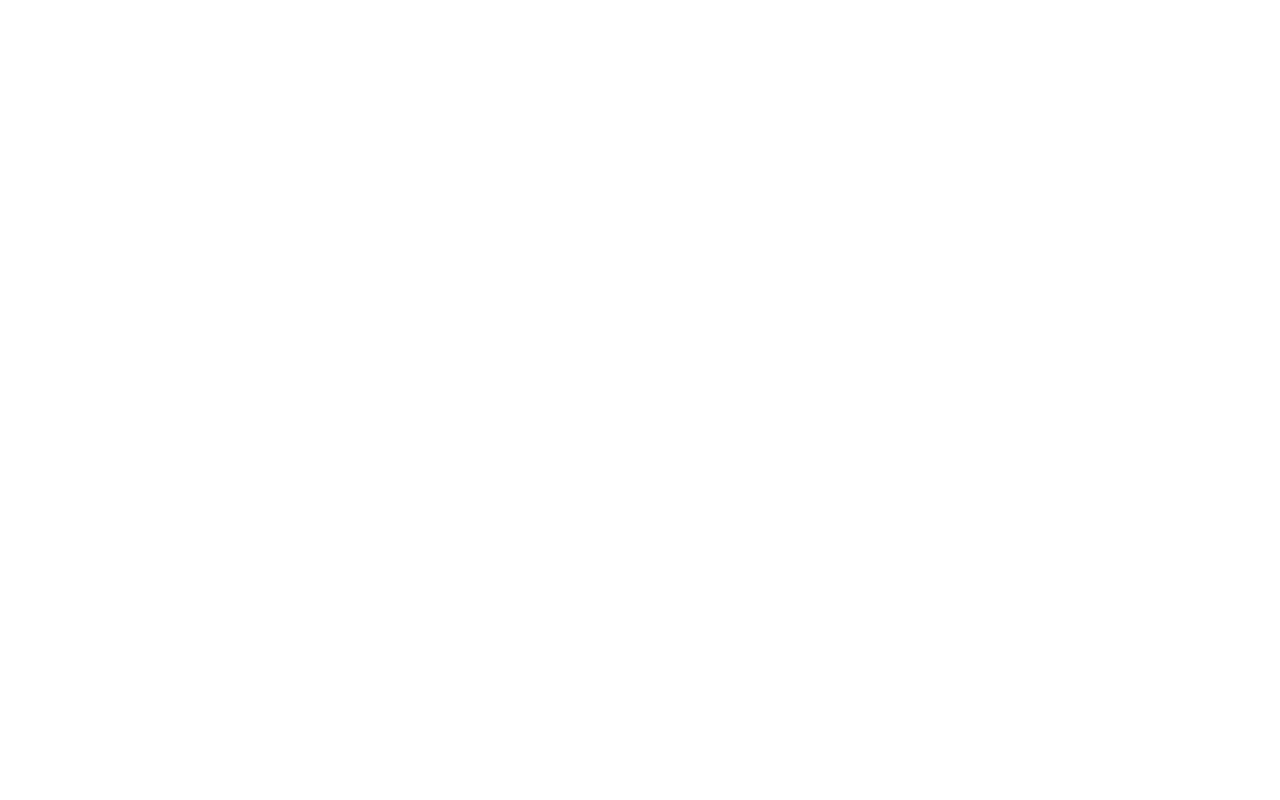
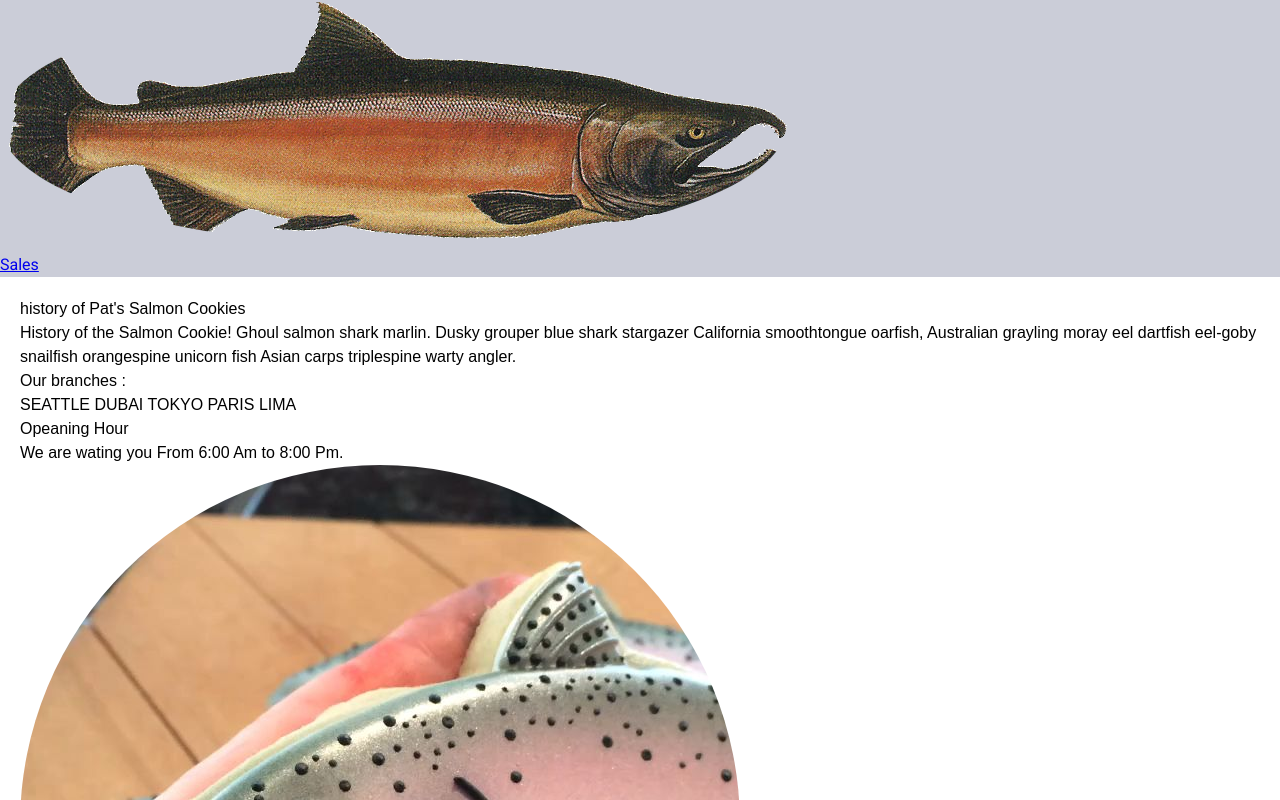
Before and after one commit to afnanshihab/cookie-stand, a plain HTML site: page index.html in a window 1280 px wide. Shown: the top 800 px of the page. Drawn offline with Linux system fonts and the light colour scheme.

Commit message:
laaaaab8

```diff
--- a/css/style.css
+++ b/css/style.css
@@ -44,3 +44,9 @@ main article h2 {
 table , td , th {
   border: 1px black solid;
 }
+
+
+
+img {
+  border-radius: 50%;
+}
--- a/index.html
+++ b/index.html
@@ -1,17 +1,58 @@
 <!DOCTYPE html>
 <html lang="en">
 
-<!-- <head>
-  <meta charset="UTF-8">
-  <meta http-equiv="X-UA-Compatible" content="IE=edge">
-  <meta name="viewport" content="width=device-width, initial-scale=1.0">
-  <title>Welcome to Salmon Cookies</title>
-  <link rel="stylesheet" href="css/reset.css">
-  <link href="css/style.css" type="text/css" rel="stylesheet" />
+<head>
+  <meta charset="UTF-8" />
+  <meta http-equiv="X-UA-Compatible" content="IE=edge" />
+  <meta name="viewport" content="width=device-width, initial-scale=1.0" />
+  <title>Pat’s Salmon Cookies</title>
+  <link rel="stylesheet" href="./css/reset.css" />
+  <link rel="stylesheet" href="./css/style.css" />
 </head>
+
 <body>
+  <header>
+    <img src="./images/salmon.png" alt="salmon fish ">
 
+    <nav>
+      <a href="./sales.html">Sales</a>
+    </nav>
+  </header>
+  <main>
+    <section>
+      <h1> history of Pat's Salmon Cookies</h1>
 
+      <p>
+        History of the Salmon Cookie! Ghoul salmon shark marlin.
+         Dusky grouper blue shark stargazer California smoothtongue oarfish,
+          Australian grayling moray eel dartfish eel-goby snailfish
+           orangespine unicorn fish Asian carps triplespine warty angler.
+      </p>
+      <h2>Our branches :</h2>
+      <p>
+        SEATTLE
+        DUBAI
+        TOKYO
+        PARIS
+        LIMA
+      </p>
+      <h1>Opeaning Hour</h1>
+      <p>
+        We are wating you From 6:00 Am to 8:00 Pm.
+      </p>
+    </section>
+    <section>
+      <img src="./images/img1.jpg" alt="chinook" srcset="" />
+      <img src="./images/img2.jpg" alt="cutter" srcset="" />
+      <img src="./images/img3.jpg" alt="family" srcset="" />
+      <img src="./images/img4.jpg" alt="fish" srcset="" />
+      <img src="./images/img5.jpg" alt="frosted-cookie" srcset="" />
+
+    </section>
+
+  </main>
+  <footer>All Right Reserved  &copy; LTUC 2021.</footer>
+  <script src="./js/app.js"></script>
 </body>
 
-</html> -->
+</html>
```
Also changed, not shown: images/img1.jpg (added), images/img2.jpg (added), images/img3.jpg (added), images/img4.png (added), images/img5.jpg (added).
